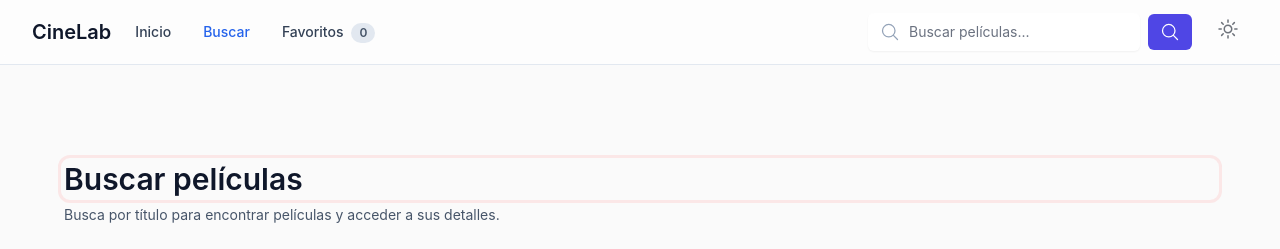
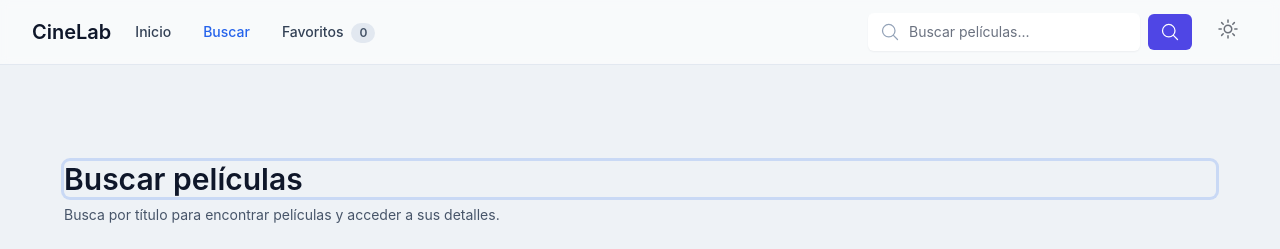
Before and after one commit to ezefernandezyf/cinelab-react, a React (Vite) app: page /search in a window 1280 px wide. Shown: the top 249 px of the page. Built offline with nearby package versions, Linux system fonts and the light colour scheme; no server answers.

Commit message:
feat(ui): enhance layout and styling with improved color variables and transitions

```diff
--- a/src/components/Layout/Layout.tsx
+++ b/src/components/Layout/Layout.tsx
@@ -1,3 +1,4 @@
+import React from 'react';
 import { Outlet } from 'react-router-dom';
 import Header from '../Header/Header';
 import Footer from '../Footer/Footer';
@@ -5,7 +6,7 @@ import SkipLink from '../SkipLink/SkipLink';
 
 export const Layout = (): React.JSX.Element => {
   return (
-    <div className="min-h-screen flex flex-col bg-[var(--bg)] text-[var(--text)]">
+    <div className="min-h-screen flex flex-col bg-[var(--bg)] text-[var(--text)] antialiased transition-colors duration-200">
       <SkipLink />
 
       <Header />
@@ -21,5 +22,3 @@ export const Layout = (): React.JSX.Element => {
     </div>
   );
 };
-
-export default Layout;
--- a/src/index.css
+++ b/src/index.css
@@ -6,12 +6,14 @@
 @import url('https://fonts.googleapis.com/css2?family=Inter:wght@300;400;600;700&family=Poppins:wght@600;700&display=swap');
 
 /* Design tokens (mobile-first) */
-:root {
-  --bg: #0b0f1a;
-  --surface: #0e1220;
+:root{
+  --bg: #eef2f6;
+  --surface: #ffffff;
+  --text: #0f1724;
+  --muted: #6b7280;
+  --border: #e6eef6;
+  --cinematic-action: #2563eb;
   --card: #111426;
-  --text: #e6eef6;
-  --muted: #94a3b8;
   --accent: #ff5a5f;
   --glass: rgba(255, 255, 255, 0.03);
   --radius-md: 12px;
@@ -19,10 +21,10 @@
   --base-font-size: 16px;
 }
 
-/* Light theme values (kept for users who prefer light) */
+/* Light theme values (system preference) */
 @media (prefers-color-scheme: light) {
   :root {
-    --bg: #fafafa;
+    --bg: #eef2f6;         /* keep slightly off-white */
     --surface: #ffffff;
     --card: #f8fafc;
     --text: #0f1724;
@@ -42,6 +44,7 @@
   --card: #111426;
   --text: #e6eef6;
   --muted: #94a3b8;
+  --border: #0f1724;
 }
 
 /* Base styles */
@@ -74,18 +77,19 @@ body,
   padding-right: 1rem;
 }
 
-/* Focus visible (accessible) */
-:focus {
-  outline: 3px solid rgba(255, 90, 95, 0.12);
-  outline-offset: 3px;
+/* Focus-visible for accessibility (keyboard only) */
+:focus-visible {
+  outline: none;
+  box-shadow: 0 0 0 3px rgba(37, 99, 235, 0.18); /* uses cinematic-action approximate */
   border-radius: 6px;
 }
 
-/* Small helpers for cards and animations */
+/* Card helper: uses surface, border and subtle shadow so cards separate from canvas */
 .card {
-  background: linear-gradient(180deg, rgba(255, 255, 255, 0.02), transparent);
+  background: var(--surface);
   border-radius: var(--radius-md);
-  box-shadow: 0 8px 30px rgba(2, 6, 23, 0.45);
+  border: 1px solid var(--border);
+  box-shadow: 0 8px 24px rgba(2, 6, 23, 0.06);
 }
 
 /* Subtle fade-in-up animation helper */
@@ -101,6 +105,7 @@ body,
   overflow: hidden;
 }
 
+/* sr-only but focusable */
 .sr-only-focusable {
   position: absolute;
   left: -9999px;
@@ -112,8 +117,8 @@ body,
   left: 1rem;
   top: 1rem;
   z-index: 50;
-  background: white;
-  color: #0369a1;
+  background: var(--surface);
+  color: var(--cinematic-action);
   padding: 0.5rem 0.75rem;
   border-radius: 0.375rem;
   box-shadow: 0 6px 24px rgba(2, 6, 23, 0.08);
--- a/tailwind.config.js
+++ b/tailwind.config.js
@@ -30,6 +30,10 @@ export default {
             DEFAULT: '#2563eb',
             600: '#1d4ed8',
           },
+          surface: '#f7fafc',
+          card: '#ffffff',
+          muted: '#6b7280',
+          border: '#e6eef6',
         },
       },
       fontFamily: {
```
